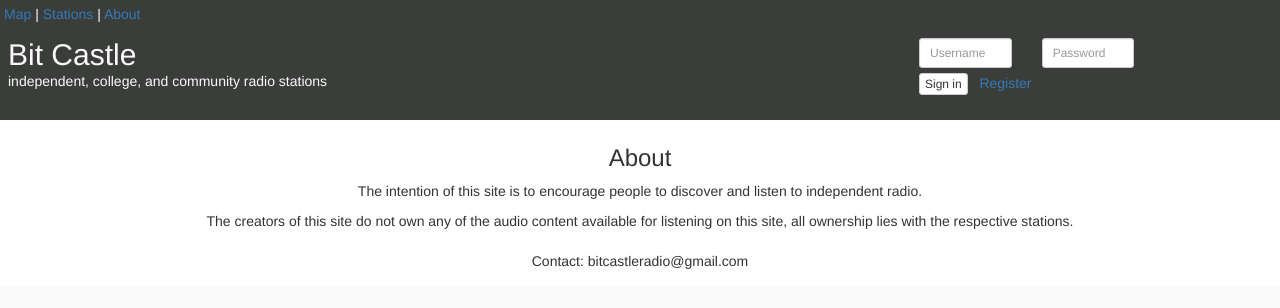
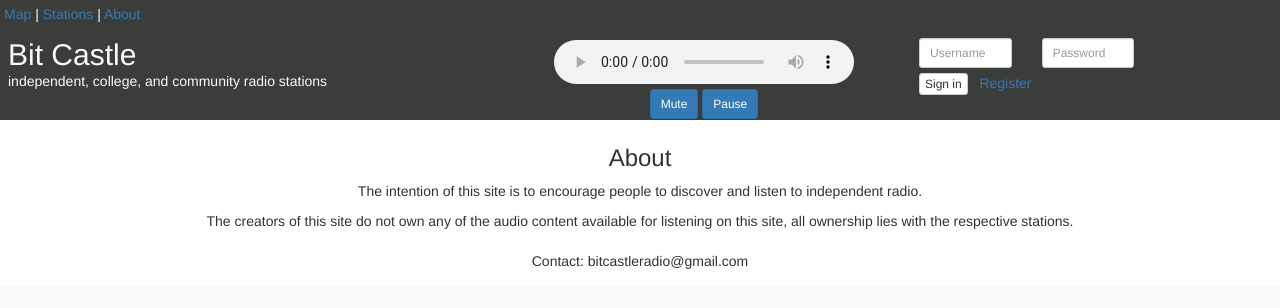
Before and after one commit to jagray89/bitCastle, a Flask app: template templates/about.html in a window 1280 px wide. Shown: the top 308 px of the page. Run offline with Flask 2, Linux system fonts and the light colour scheme; the template is opened without the code that fills it, so the values that code supplies are empty; some libraries are stand-ins or nearby versions.

Commit message:
new controls

```diff
--- a/static/scripts.js
+++ b/static/scripts.js
@@ -97,6 +97,10 @@
 
     // load audio upon request
     playRequest();
+    // mute player audio
+    mutePlayer();
+    // pause player audio
+    pausePlayer();
 
     // check if user is on index/'map' page
     if (window.location.href.split('/').pop() == '') {
@@ -386,3 +390,41 @@
 
     }); // end of button.click function
 }
+
+
+function mutePlayer()
+{
+    // listen for mute button clicks
+    $( "#mute" ).click(function(event) {
+        event.preventDefault();
+
+        var player = $('#player').get(0);
+
+        // check current mute status and toggle
+        if (player.muted == true) {
+            player.muted = false;
+        }
+        else {
+            player.muted = true;
+        }
+    });
+}
+
+
+function pausePlayer()
+{
+    // listen for stop button clicks
+    $( "#pause" ).click(function(event) {
+        event.preventDefault();
+
+        var player = $('#player').get(0);
+
+        // check current pause status and toggle
+        if(player.paused) {
+            player.play();
+        }
+        else {
+            player.pause();
+        }
+    });
+}
--- a/static/styles.css
+++ b/static/styles.css
@@ -95,7 +95,7 @@
 }
 
 #player {
-    padding-top: 60px;
+    padding-top: 10px;
 }
 
 #register {
--- a/templates/layout.html
+++ b/templates/layout.html
@@ -61,6 +61,10 @@
                         <source id="stream" src="" type="audio/mpeg">
                     </audio>
                 </div>
+                <div class="controls" align="center">
+                    <button type="button" class="btn btn-primary btn-sm" id="mute">Mute</button>
+                    <button type="button" class="btn btn-primary btn-sm" id="pause">Pause</button>
+                </div>
             </div>
             <div id="header-block">
                 <div class="padded-element">
```
